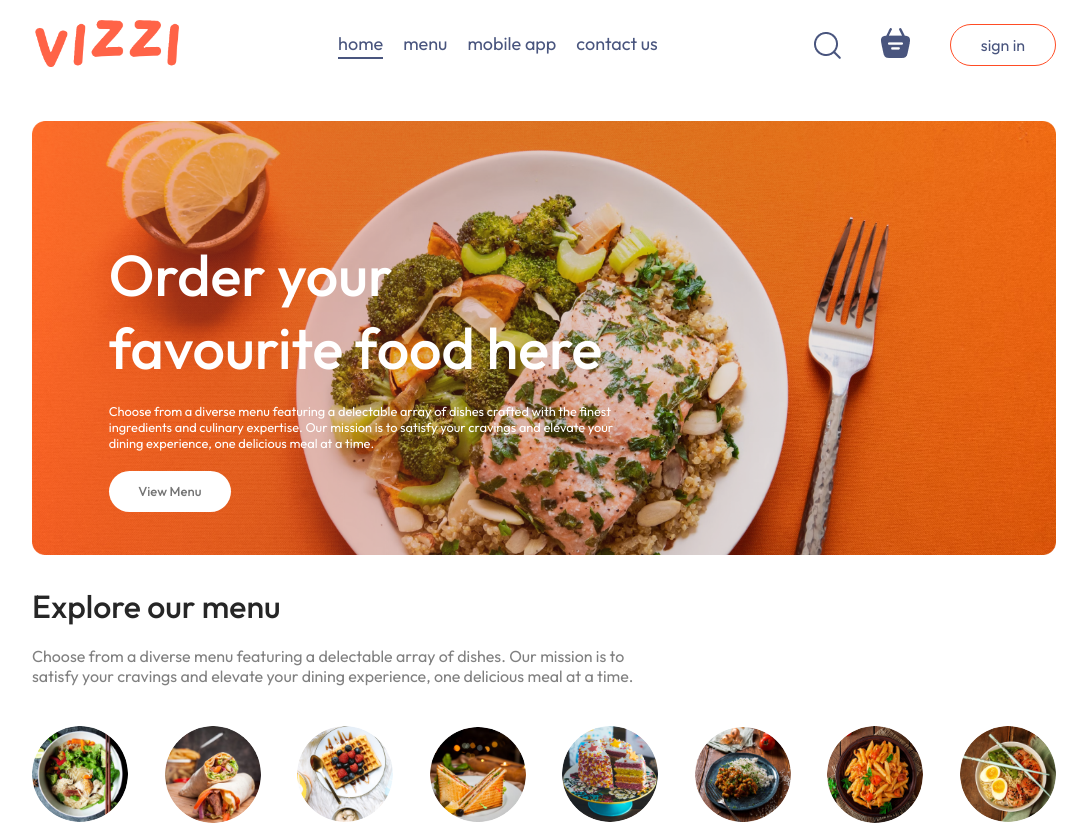
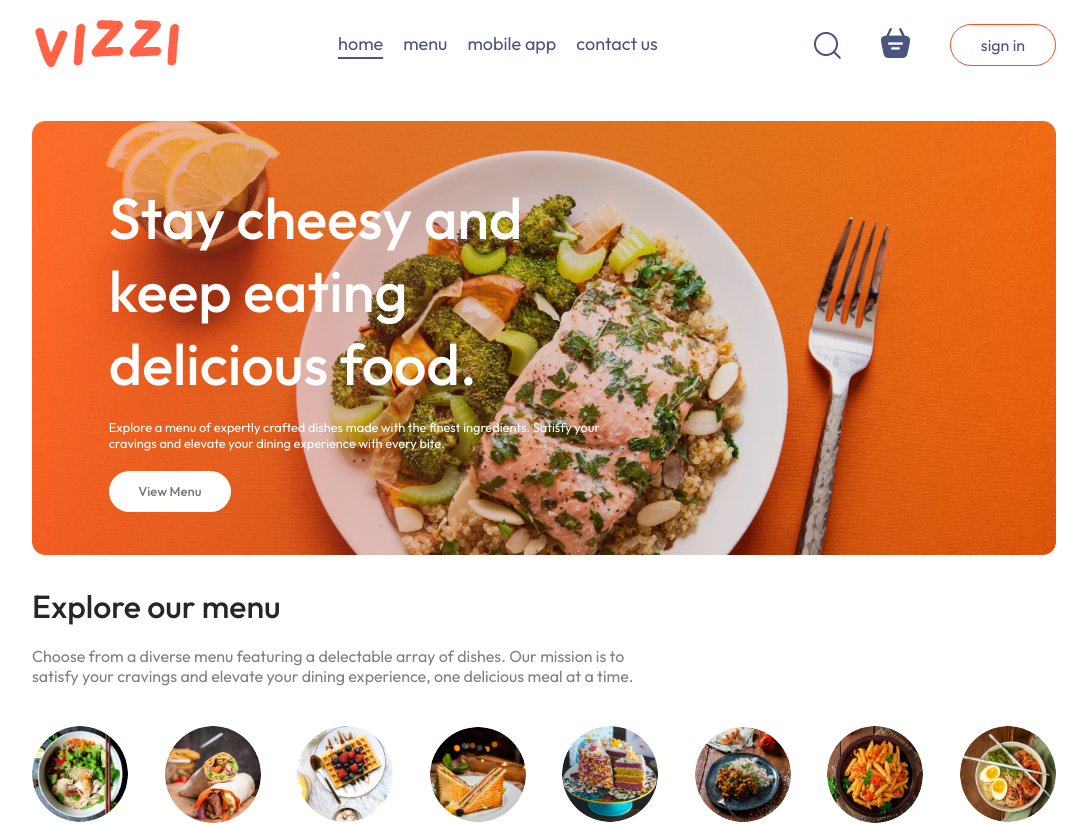
Before and after one commit to 2300031302/myfooddel, a React (Vite) app in the folder frontend/: page / in a window 1280 px wide. Shown: the top 825 px of the page, without its empty margins (96-1183 px from the left). Built offline with nearby package versions, Linux system fonts and the light colour scheme; no server answers.

Commit message:
Update Header.jsx

```diff
--- a/frontend/src/components/Header/Header.jsx
+++ b/frontend/src/components/Header/Header.jsx
@@ -5,8 +5,8 @@ const Header = () => {
     return (
         <div className='header'>
             <div className='header-contents'>
-                <h2>Order your favourite food here</h2>
-                <p>Choose from a diverse menu featuring a delectable array of dishes crafted with the finest ingredients and culinary expertise. Our mission is to satisfy your cravings and elevate your dining experience, one delicious meal at a time.</p>
+                <h2>Stay cheesy and keep eating delicious food.</h2>
+                <p>Explore a menu of expertly crafted dishes made with the finest ingredients. Satisfy your cravings and elevate your dining experience with every bite.</p>
                 <button>View Menu</button>
             </div>
         </div>
```
